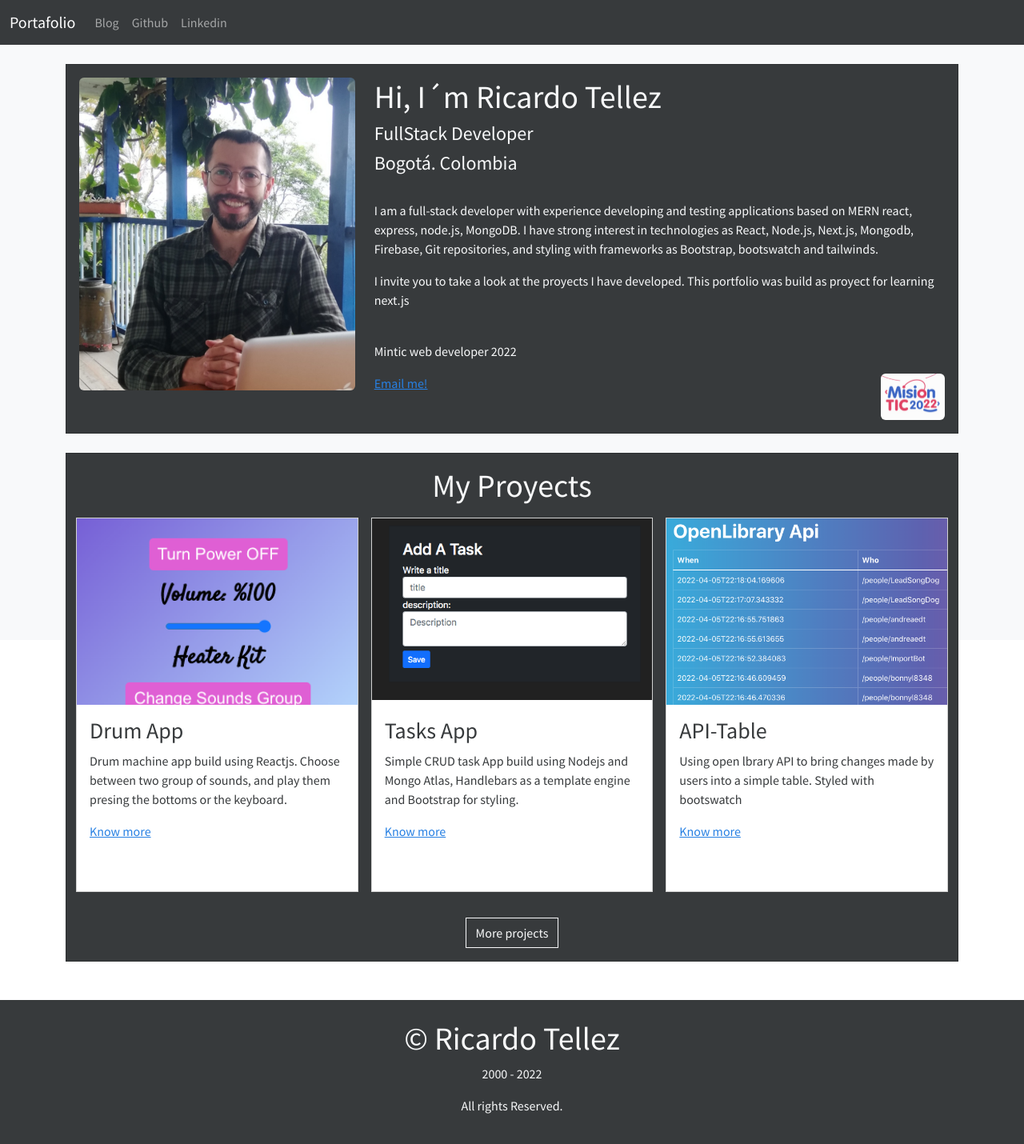
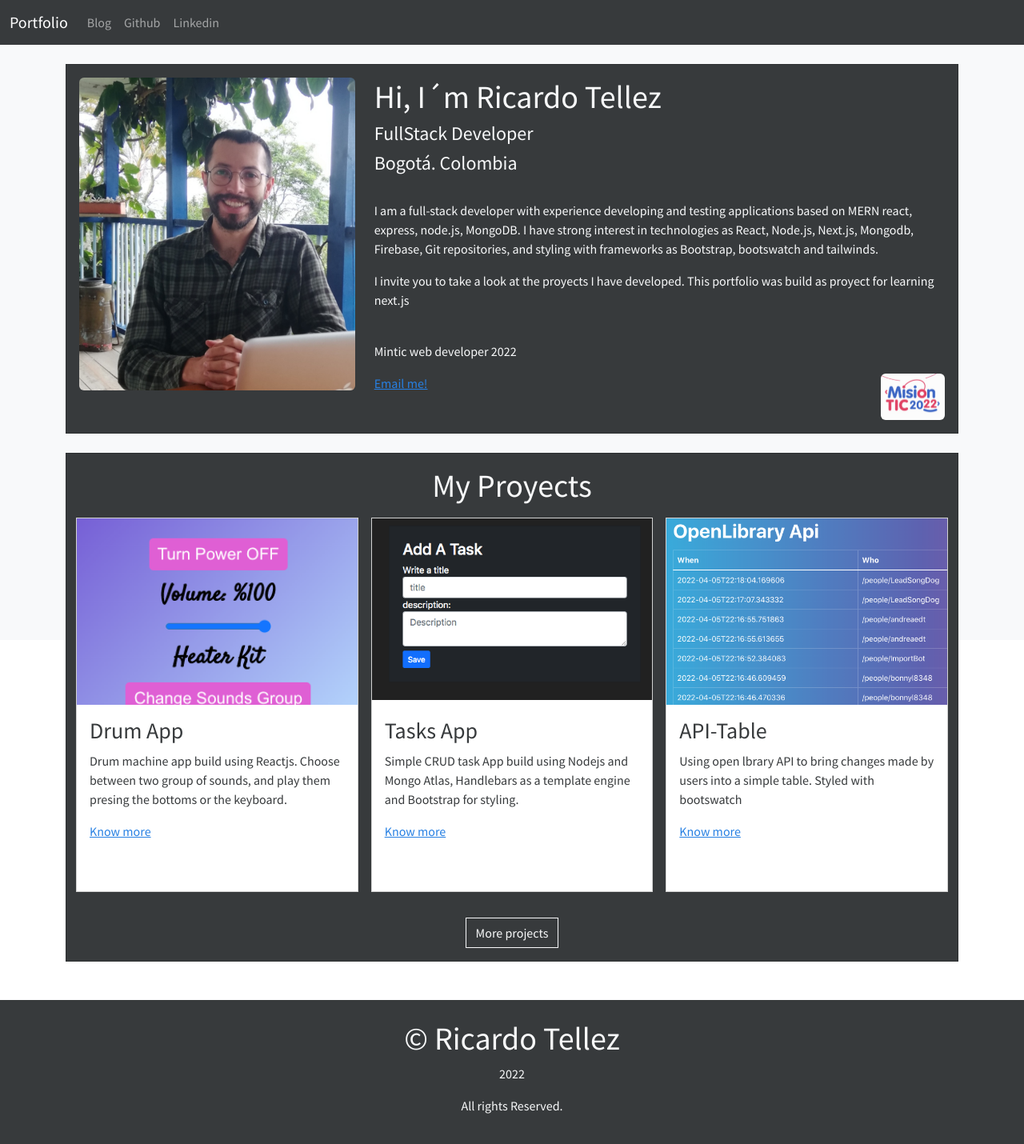
Before and after one commit to Ricardo-83104/nextjs-portafolio, a Next.js app: page / in a window 1280 px wide. Shown: the top 1430 px of the page at 80% size. Built offline with nearby package versions, Linux system fonts and the light colour scheme; a small style sheet from the web is missing.

Commit message:
target=_blank to linkedin

```diff
--- a/components/Layout.js
+++ b/components/Layout.js
@@ -45,7 +45,7 @@ const Layout = ({children, title, footer = true, dark = false}) => {
                     <footer className="bg-dark text-light text-center">
                         <div className="container p-4">
                             <h1>&copy; Ricardo Tellez</h1>
-                            <p>2000 - {new Date().getFullYear()}</p>
+                            <p>{new Date().getFullYear()}</p>
                             <p>All rights Reserved.</p>
                         </div>
                     </footer>
--- a/components/Navbar.js
+++ b/components/Navbar.js
@@ -4,7 +4,7 @@ const Navbar = () => (
     <nav className="navbar navbar-expand-lg navbar-dark bg-dark">
         <div className="container-fluid">
             <Link href="/">
-            <a className="navbar-brand">Portafolio</a>
+            <a className="navbar-brand">Portfolio</a>
             </Link>
             <button className="navbar-toggler" type="button" data-bs-toggle="collapse" data-bs-target="#navbarNav"
             aria-controls="navbarNav" aria-expanded="false" aria-label="Toggle navigation">
@@ -24,8 +24,8 @@ const Navbar = () => (
                         </Link>
                     </li>
                     <li className="nav-item">
-                        <Link href='https://www.linkedin.com/in/ricardo-tellez-0932a372/'>
-                        <a className="nav-link" >Linkedin</a>
+                        <Link href='https://www.linkedin.com/in/ricardo-tellez-0932a372/' >
+                        <a className="nav-link" target="_blank" rel="noopener noreferrer" >Linkedin</a>
                         </Link>
                     </li>
                 </ul>
```
